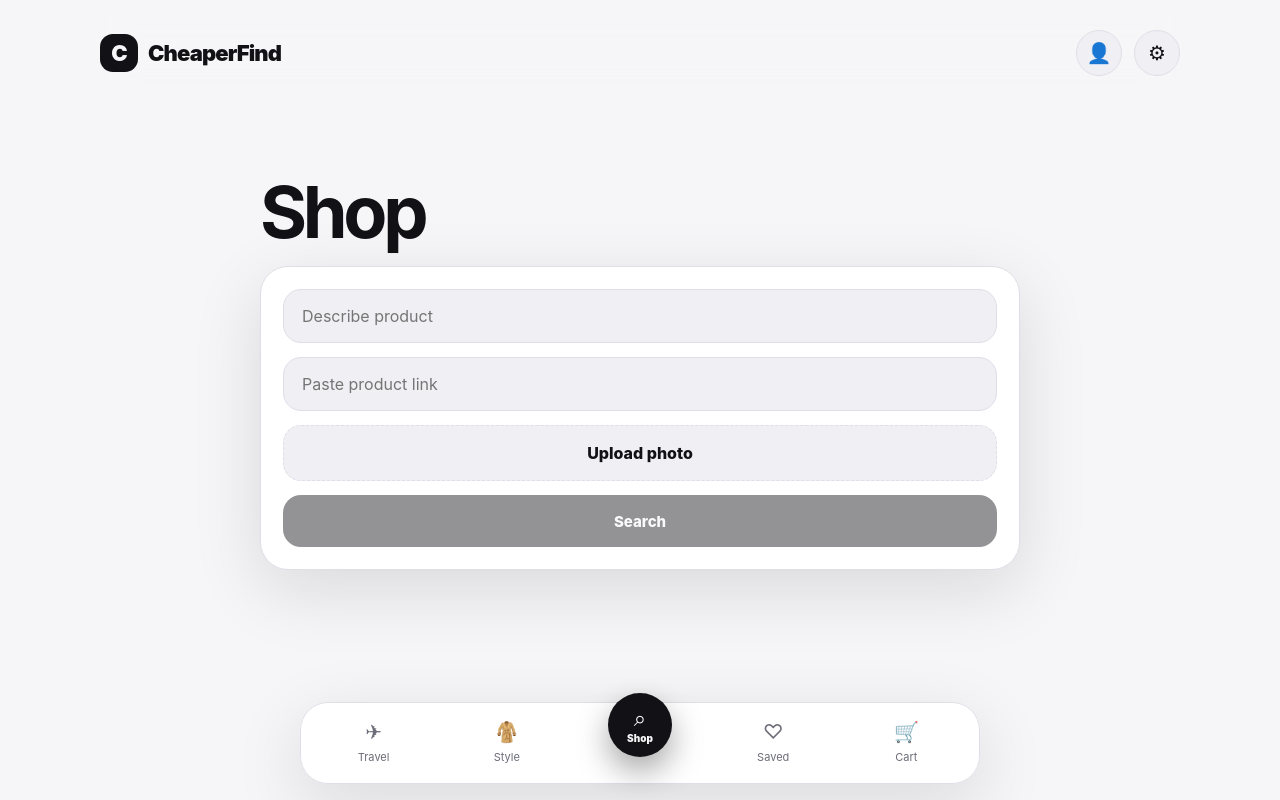
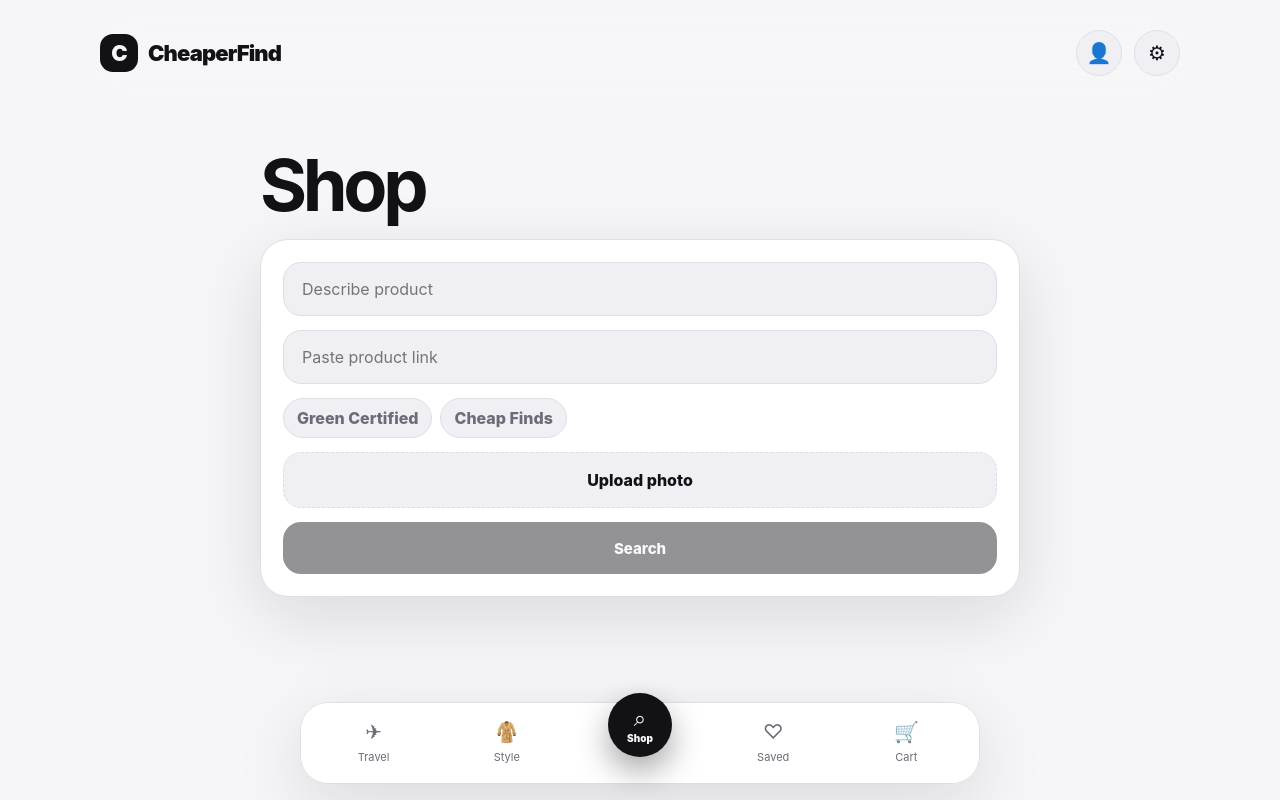
Before and after one commit to Jakelevin999/ccheapest-app-ver-3-, a Next.js app: page / in a window 1280 px wide. Built offline with nearby package versions, Linux system fonts and the light colour scheme.

Commit message:
Add green certified and cheap finds filters to shop search

```diff
--- a/app/page.tsx
+++ b/app/page.tsx
@@ -30,6 +30,8 @@ export default function Home() {
   const [description, setDescription] = useState('');
   const [url, setUrl] = useState('');
   const [imageData, setImageData] = useState<string>('');
+  const [greenCertified, setGreenCertified] = useState(false);
+  const [cheapFinds, setCheapFinds] = useState(false);
   const [loading, setLoading] = useState(false);
   const router = useRouter();
 
@@ -45,7 +47,7 @@ export default function Home() {
       const res = await fetch('/api/search', {
         method: 'POST',
         headers: { 'Content-Type': 'application/json' },
-        body: JSON.stringify({ description: description.trim(), url: url.trim(), imageData })
+        body: JSON.stringify({ description: description.trim(), url: url.trim(), imageData, greenCertified, cheapFinds })
       });
       const data = await res.json();
       localStorage.setItem('cheaperfind:lastResults', JSON.stringify(data));
@@ -58,6 +60,10 @@ export default function Home() {
     <div className="card searchBox shopCard">
       <input className="input" placeholder="Describe product" value={description} onChange={e => setDescription(e.target.value)} />
       <input className="input" placeholder="Paste product link" value={url} onChange={e => setUrl(e.target.value)} />
+      <div className="filterRow">
+        <button type="button" className={greenCertified ? 'filter active greenFilter' : 'filter'} onClick={() => setGreenCertified(v => !v)}>Green Certified</button>
+        <button type="button" className={cheapFinds ? 'filter active cheapFilter' : 'filter'} onClick={() => setCheapFinds(v => !v)}>Cheap Finds</button>
+      </div>
       <label className="uploadBox"><input type="file" accept="image/*" onChange={e => onFile(e.target.files?.[0])} /><span>{imageData ? 'Photo ready' : 'Upload photo'}</span></label>
       {imageData && <img src={imageData} alt="preview" className="preview" />}
       <button className="button" onClick={search} disabled={loading || (!description && !url && !imageData)}>{loading ? 'Searching...' : 'Search'}</button>
```
